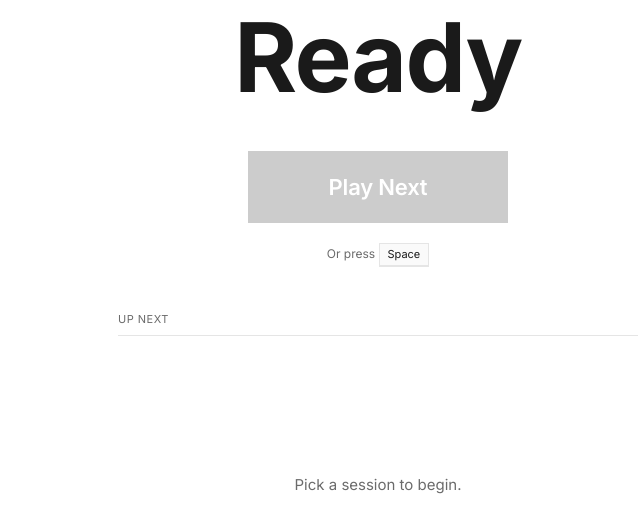
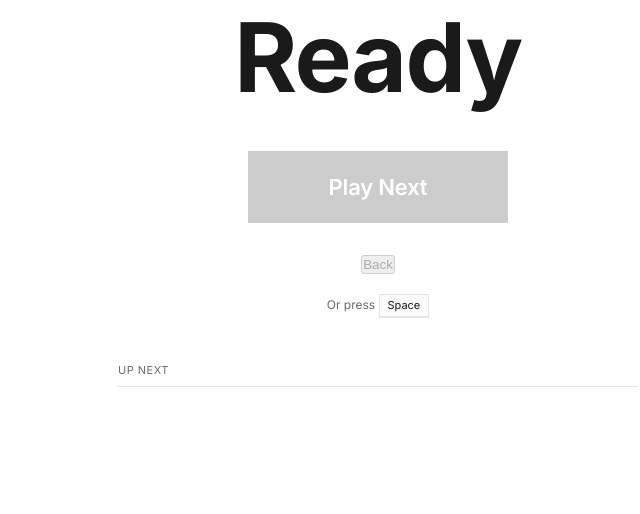
Before and after one commit to lavneethora/ceremoni, a FastAPI app: page /admin/reader in a window 1280 px wide. Shown: the part 194-708 px from the top of the page, without its empty margins (262-902 px from the left). Run offline with FastAPI, Linux system fonts and the light colour scheme; the visitor is signed in with stand-in values (Sample User, id 1); data comes from the database, SQL or seed files in the repository; parts of the project's set-up code (start-up, migrations or seed data) failed here and were passed over.

Commit message:
Add back button markup to reader mode template

```diff
--- a/app/templates/reader.html
+++ b/app/templates/reader.html
@@ -34,6 +34,7 @@
             </div>
 
             <button class="reader-play-btn" id="reader-play-btn" type="button" disabled>Play Next</button>
+            <button class="reader-back-btn" id="reader-back-btn" type="button" disabled>Back</button>
             <div class="reader-hint">Or press <kbd>Space</kbd></div>
 
             <div class="reader-upcoming">
```
